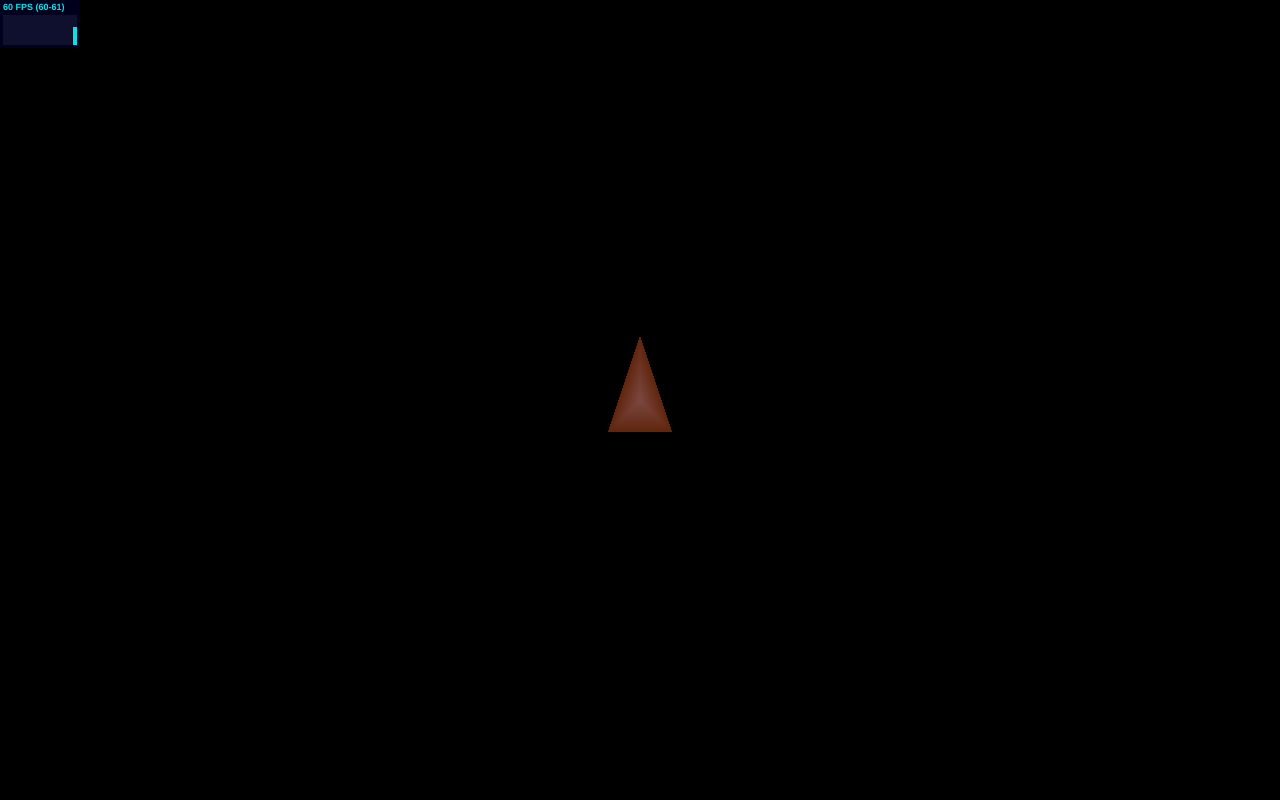
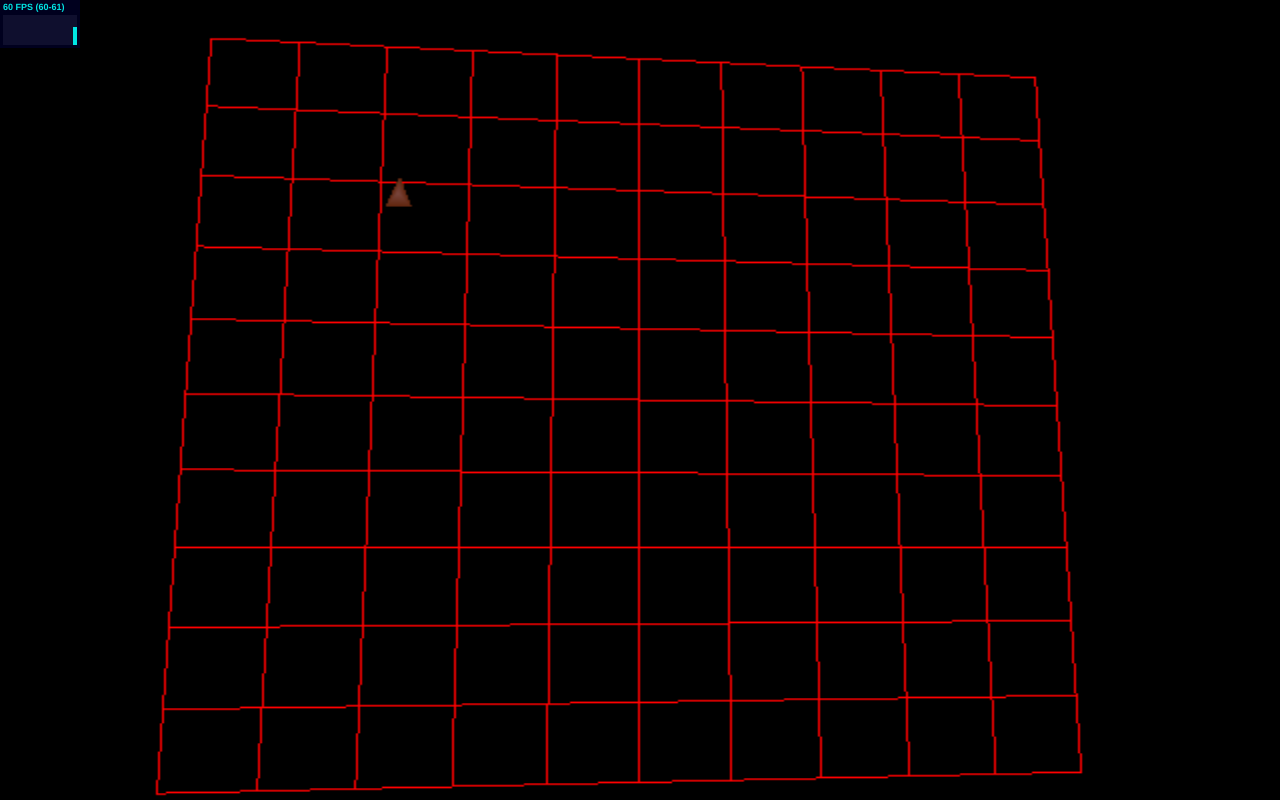
Before and after one commit to Digitoxin/three.js-SWC, a plain HTML site: page index.html in a window 1280 px wide. Drawn offline with Linux system fonts and the light colour scheme.

Commit message:
Grid, clamping, camera movement, stuff.

```diff
--- a/index.html
+++ b/index.html
@@ -8,14 +8,23 @@
         margin: 0px;
         overflow: hidden;
       }
+      canvas{
+        width: 100%;
+        height:100%;
+        position:fixed;
+      }
     </style>
   </head>
 
   <body>
+    <div id="container"></div>
+
     <script src="three.js"></script>
     <script src="TrackballControls.js"></script>
     <script src="stats.min.js"></script>
-    <script src=threex.keyboardstate.js></script>
+    <script src="threex.keyboardstate.js"></script>
+    <script src="utils.js"></script>
+    <script src="ship.js"></script>
     <script src="main.js"></script>
   </body>
 </html>
--- a/main.js
+++ b/main.js
@@ -1,13 +1,19 @@
 "use strict"
 
-var WIDTH = window.innerWidth,
-    HEIGHT = window.innerHeight,
-    RATIO = WIDTH / HEIGHT,
+//var WIDTH = window.innerWidth;
+//var HEIGHT = window.innerHeight;
+
+var WIDTH = 640;
+var HEIGHT = 480;
+
+var RATIO = WIDTH / HEIGHT,
     VIEW_ANGLE = 45,
     NEAR = 1,
     FAR = 10000;
 
 var camera, scene, clock, controls, renderer, stats, container, keyboard;
+
+var bulletList = Array();
 
 var ship;
 
@@ -16,97 +22,17 @@ window.onload = function(){
     animate();
 }
 
+var gridMaterial = new THREE.MeshBasicMaterial({color: 0xff0000, wireframe: true});
+function MakeGrid(planeW, planeH, numW, numH){
+    var plane = new THREE.Mesh(
+            new THREE.PlaneGeometry(planeW*numW, planeH*numH, planeW, planeH),
+            gridMaterial );
 
-
-function createShipMesh(primaryColor, secondaryColor){
-    var shipMaterial = new THREE.MeshLambertMaterial({ vertexColors: THREE.VertexColors });
-
-    var faceIndices = ['a','b','c','d'];
-
-    var shipGeometry = new THREE.Geometry();
-    shipGeometry.vertices.push(new THREE.Vector3(-1, -1, 0));
-    shipGeometry.vertices.push(new THREE.Vector3(0, 0, -1));
-    shipGeometry.vertices.push(new THREE.Vector3(1, -1, 0));
-    shipGeometry.vertices.push(new THREE.Vector3(0, 2, 0));
-
-    shipGeometry.faces.push( new THREE.Face3( 0,1,2 ) );
-    shipGeometry.faces.push( new THREE.Face3( 3,2,1 ) );
-    shipGeometry.faces.push( new THREE.Face3( 3,1,0) );
-    shipGeometry.faces.push( new THREE.Face3( 0,2,3) );
-
-    var primCol = new THREE.Color( 0xffffff );
-    primCol.setHSL(primaryColor[0], primaryColor[1], primaryColor[2]);
-    var secCol = new THREE.Color( 0xffffff );
-    secCol.setHSL(secondaryColor[0], secondaryColor[1], secondaryColor[2]);
-
-    shipGeometry.colors[0] = primCol;
-    shipGeometry.colors[1] = secCol;
-    shipGeometry.colors[2] = primCol;
-    shipGeometry.colors[3] = primCol;
-
-    for (var i = 0; i < shipGeometry.faces.length; i++){
-        var face = shipGeometry.faces[i];
-        var numberOfSides = (face instanceof THREE.Face3) ? 3 : 4;
-
-        for (var j = 0; j < numberOfSides; j++){
-            var vertexIndex = face[faceIndices[j]];
-            face.vertexColors[j] = shipGeometry.colors[vertexIndex];
-        }
-    }
-
-
-    var shipMesh = new THREE.Mesh( shipGeometry, shipMaterial );
-
-    return shipMesh
-}
-
-function PlayerShip(controls, primaryColor, secondaryColor){
-    // A dictionary containing keys
-    this.controls = controls;
-
-    this.mesh = createShipMesh(primaryColor, secondaryColor);
-
-    this.position = new THREE.Vector3();
-    this.velocity = new THREE.Vector3();
-    this.rotation = 0;
-    this.accel = 0.1;
-    this.rotSpeed = 0.15;
-
-    scene.add(this.mesh);
-}
-
-PlayerShip.prototype.update = function(){
-    if (keyboard.pressed(this.controls["up"])){
-        this.velocity.x += Math.cos(this.rotation+90*Math.PI/180)*this.accel;
-        this.velocity.y += Math.sin(this.rotation+90*Math.PI/180)*this.accel;
-    }
-    if (keyboard.pressed(this.controls["down"])){
-        this.velocity.x -= Math.cos(this.rotation+90*Math.PI/180)*this.accel;
-        this.velocity.y -= Math.sin(this.rotation+90*Math.PI/180)*this.accel;
-
-    }
-    if (keyboard.pressed(this.controls["left"])){
-        this.rotation -= this.rotSpeed;
-    }
-    if (keyboard.pressed(this.controls["right"])){
-        this.rotation += this.rotSpeed;
-    }
-
-    this.position.set(
-            this.position.x + this.velocity.x,
-            this.position.y + this.velocity.y,
-            0);
-
-    this.mesh.position.set(
-            this.position.x,
-            this.position.y,
-            this.position.z)
-
-    this.mesh.rotation.set(0, 0, this.rotation);
+    scene.add(plane);
 }
 
 function init(){
-    container = document.createElement( 'div' );
+    container = document.getElementById( 'container' );
     document.body.appendChild( container );
 
     renderer = new THREE.WebGLRenderer();
@@ -118,7 +44,7 @@ function init(){
     clock.start();
 
     camera = new THREE.PerspectiveCamera(VIEW_ANGLE, RATIO, NEAR, FAR);
-    camera.position.z = -30.0;
+    camera.position.z = -2.6;
 
     keyboard = new THREEx.KeyboardState();
 
@@ -146,13 +72,20 @@ function init(){
 
     scene.add( pointLight );
 
+    MakeGrid(10,10,.2,.2);
+
     scene.add(new THREE.AmbientLight(0xffffff));
 
     ship = new PlayerShip(
+                0.03,
                 {up:"up", down:"down", left:"left", right:"right"},
                 [Math.random(), Math.random(), Math.random()],
                 [Math.random(), Math.random(), Math.random()]
                 );
+
+    ship.position.x = 0.75;
+    ship.position.y = 0.75;
+
 
     window.addEventListener("resize", onWindowResize, false);
 }
@@ -164,7 +97,7 @@ function onWindowResize() {
     camera.aspect = WIDTH/HEIGHT;
     camera.updateProjectionMatrix();
 
-    renderer.setSize(WIDTH,HEIGHT)
+    //renderer.setSize(WIDTH,HEIGHT)
 }
 
 function animate(){
@@ -175,7 +108,14 @@ function animate(){
     stats.update();
 }
 
+var camPanSpeed = 0.5;
+var camPanStrength = 0.5;
+
 function update(){
+
+    camera.position.x = Math.sin(clock.getElapsedTime()*camPanSpeed)*camPanStrength;
+    camera.position.y = Math.cos(clock.getElapsedTime()*camPanSpeed)*camPanStrength;
+
     controls.update();
 
     ship.update();
--- /dev/null
+++ b/ship.js
@@ -0,0 +1,116 @@
+function createShipMesh(scale, primaryColor, secondaryColor){
+    var shipMaterial = new THREE.MeshLambertMaterial({ vertexColors: THREE.VertexColors });
+
+    var faceIndices = ['a','b','c','d'];
+
+    var shipGeometry = new THREE.Geometry();
+    shipGeometry.vertices.push(new THREE.Vector3(-1*scale, -1*scale, 0));
+    shipGeometry.vertices.push(new THREE.Vector3(0, 0, -1*scale));
+    shipGeometry.vertices.push(new THREE.Vector3(1*scale, -1*scale, 0));
+    shipGeometry.vertices.push(new THREE.Vector3(0, 2*scale, 0));
+
+    shipGeometry.faces.push( new THREE.Face3( 0,1,2 ) );
+    shipGeometry.faces.push( new THREE.Face3( 3,2,1 ) );
+    shipGeometry.faces.push( new THREE.Face3( 3,1,0) );
+    shipGeometry.faces.push( new THREE.Face3( 0,2,3) );
+
+    var primCol = new THREE.Color( 0xffffff );
+    primCol.setHSL(primaryColor[0], primaryColor[1], primaryColor[2]);
+    var secCol = new THREE.Color( 0xffffff );
+    secCol.setHSL(secondaryColor[0], secondaryColor[1], secondaryColor[2]);
+
+    shipGeometry.colors[0] = primCol;
+    shipGeometry.colors[1] = secCol;
+    shipGeometry.colors[2] = primCol;
+    shipGeometry.colors[3] = primCol;
+
+    for (var i = 0; i < shipGeometry.faces.length; i++){
+        var face = shipGeometry.faces[i];
+        var numberOfSides = (face instanceof THREE.Face3) ? 3 : 4;
+
+        for (var j = 0; j < numberOfSides; j++){
+            var vertexIndex = face[faceIndices[j]];
+            face.vertexColors[j] = shipGeometry.colors[vertexIndex];
+        }
+    }
+
+
+    var shipMesh = new THREE.Mesh( shipGeometry, shipMaterial );
+
+    return shipMesh
+}
+
+function PlayerShip(scale, controls, primaryColor, secondaryColor){
+    // A dictionary containing keys
+    this.controls = controls;
+
+    this.mesh = createShipMesh(scale, primaryColor, secondaryColor);
+
+    this.position = new THREE.Vector3(0,0,0);
+    this.velocity = new THREE.Vector3();
+    this.rotation = 0;
+    this.accel = 0.0001;
+    this.rotSpeed = 0.1;
+    this.maxVel = 0.01;
+
+    scene.add(this.mesh);
+}
+
+var center = new THREE.Vector3(0,0,0);
+var gravForce = 0.0005;
+
+PlayerShip.prototype.update = function(){
+    if (keyboard.pressed(this.controls["up"])){
+        this.velocity.x += Math.cos(this.rotation+90*Math.PI/180)*this.accel;
+        this.velocity.y += Math.sin(this.rotation+90*Math.PI/180)*this.accel;
+    }
+    if (keyboard.pressed(this.controls["down"])){
+        this.velocity.x -= Math.cos(this.rotation+90*Math.PI/180)*this.accel;
+        this.velocity.y -= Math.sin(this.rotation+90*Math.PI/180)*this.accel;
+
+    }
+
+    var gravVec = new THREE.Vector3();
+    gravVec.copy(this.position);
+    gravVec.normalize();
+
+    this.velocity.x = clamp(-this.maxVel, this.velocity.x, this.maxVel);
+    this.velocity.y = clamp(-this.maxVel, this.velocity.y, this.maxVel);
+
+    var distance = (this.position.x === 0 && this.position.y === 0) ? 0.0000000001 : center.distanceTo(this.position);
+
+    this.velocity.x += (-gravVec.x * gravForce) / (distance*10);
+    this.velocity.y += (-gravVec.y * gravForce) / (distance*10);
+
+    if (keyboard.pressed(this.controls["left"])){
+        this.rotation -= this.rotSpeed;
+    }
+    if (keyboard.pressed(this.controls["right"])){
+        this.rotation += this.rotSpeed;
+    }
+
+    this.position.set(
+            this.position.x + this.velocity.x,
+            this.position.y + this.velocity.y,
+            0);
+
+    this.mesh.position.set(
+            this.position.x,
+            this.position.y,
+            this.position.z)
+
+    this.mesh.rotation.set(0, 0, this.rotation);
+
+    if (this.position.x > 1){
+        this.position.x = -1;
+    }
+    if (this.position.x < -1){
+        this.position.x = 1;
+    }
+    if (this.position.y > 1){
+        this.position.y = -1;
+    }
+    if (this.position.y < -1){
+        this.position.y = 1;
+    }
+}
--- /dev/null
+++ b/utils.js
@@ -0,0 +1,8 @@
+function clamp(min, val, max){
+    if (val < min){
+        return min;
+    } else if (val > max) {
+        return max;
+    }
+    return val;
+}
```
Also changed, not shown: tvshade.glsl (added, +71 -0 lines).
